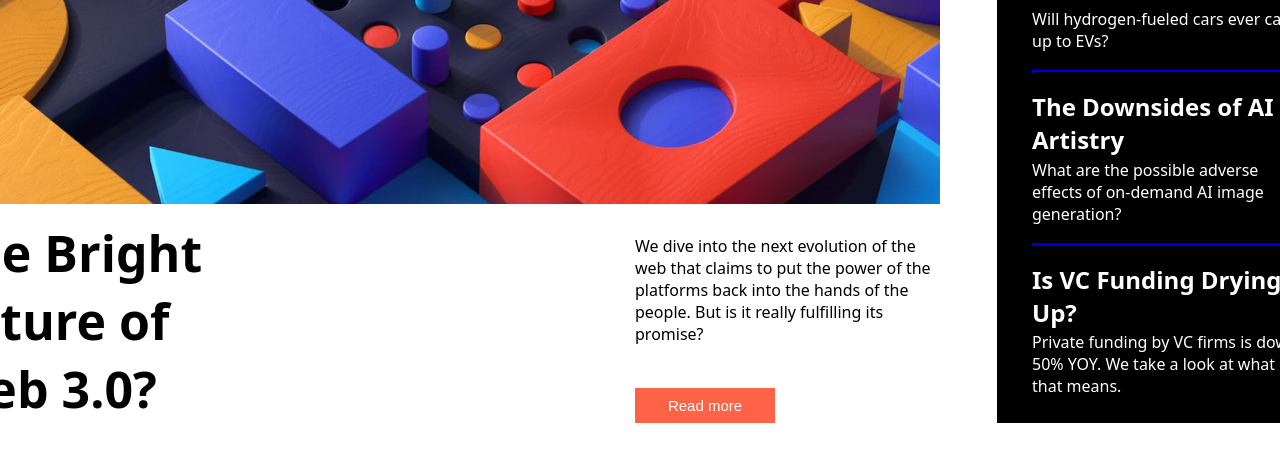
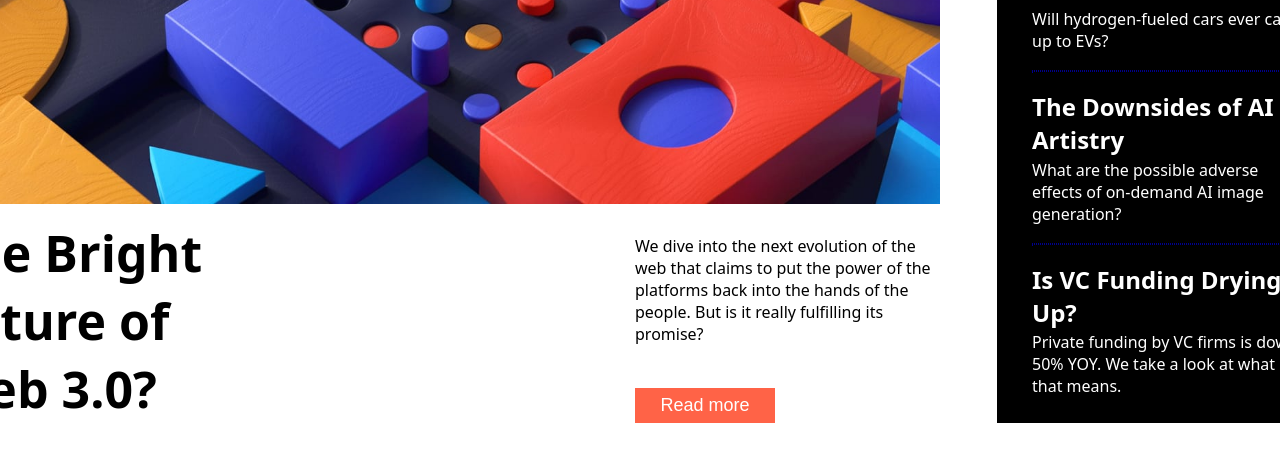
Before and after one commit to JustKesy/news-homepage, a plain HTML site: page index.html in a window 1280 px wide. Shown: the part 305-778 px from the top of the page. Drawn offline with Linux system fonts and the light colour scheme.

Commit message:
Change button font-size, to be more readable.

```diff
--- a/style.css
+++ b/style.css
@@ -54,7 +54,7 @@
   background-color: tomato;
   color: white;
   border: none;
-  font-size: 15px;
+  font-size: 18px;
 }
 .middle-right {
   display: flex;
@@ -70,7 +70,7 @@
   width: 1500px;
 }
 .dott {
-  border: 1px dotted blue;
+  border: 1px dotted darkblue;
 }
 .gold {
   font-size: 50px;
```
